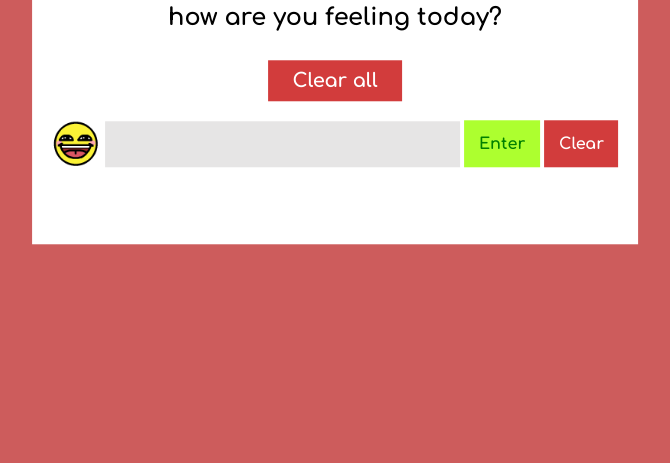
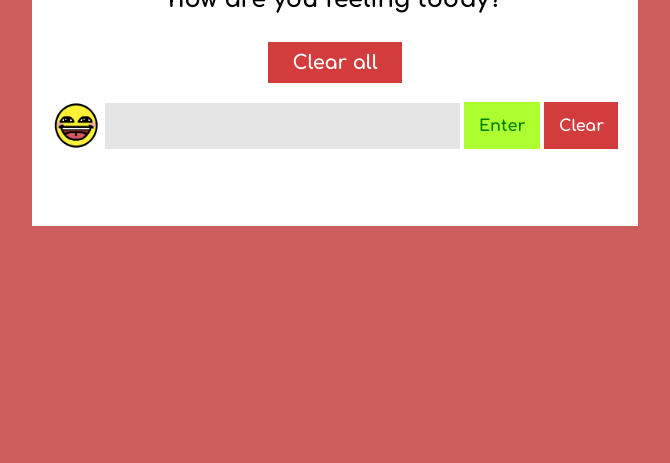
Before and after one commit to farzana-moury/mood-log, a plain HTML site: page index.html in a window 1280 px wide. Shown: the part 337-800 px from the top of the page, without its empty margins (305-975 px from the left). Drawn offline with Linux system fonts and the light colour scheme.

Commit message:
fix: main div layout

```diff
--- a/index.css
+++ b/index.css
@@ -8,14 +8,12 @@ body {
 }
 
 .main-div {
-    position: fixed;
-    top: 50%;
-    left: 50%;
-    transform: translate(-50%, -50%);
+    width: fit-content;
+    height: fit-content;
     padding: 2.43vh;
     background-color: white;
     text-align: center;
-    height: auto;
+    margin: 25vh auto;
 }
 
 h1 {
```
Also changed, not shown: 1 other file.
